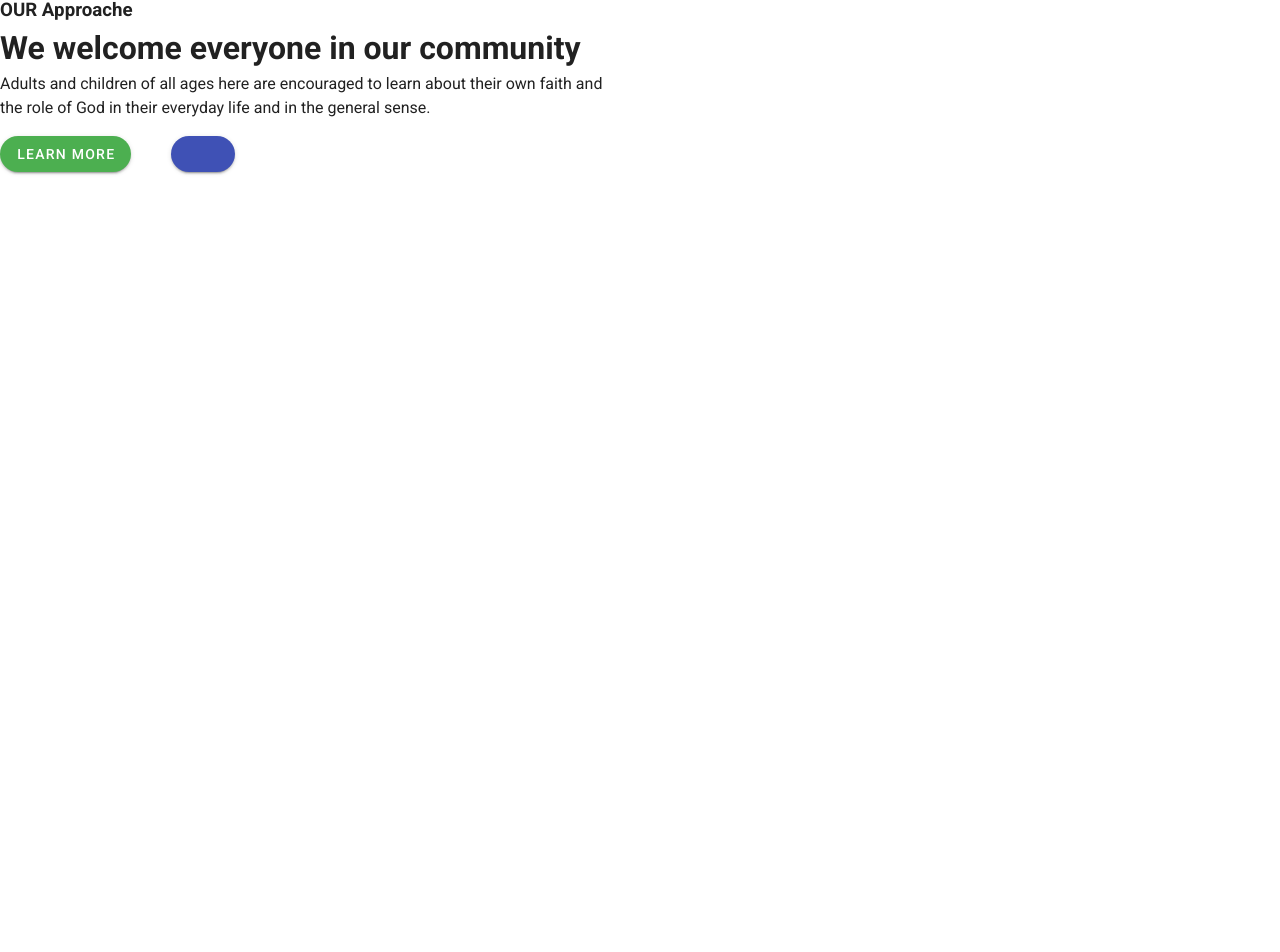
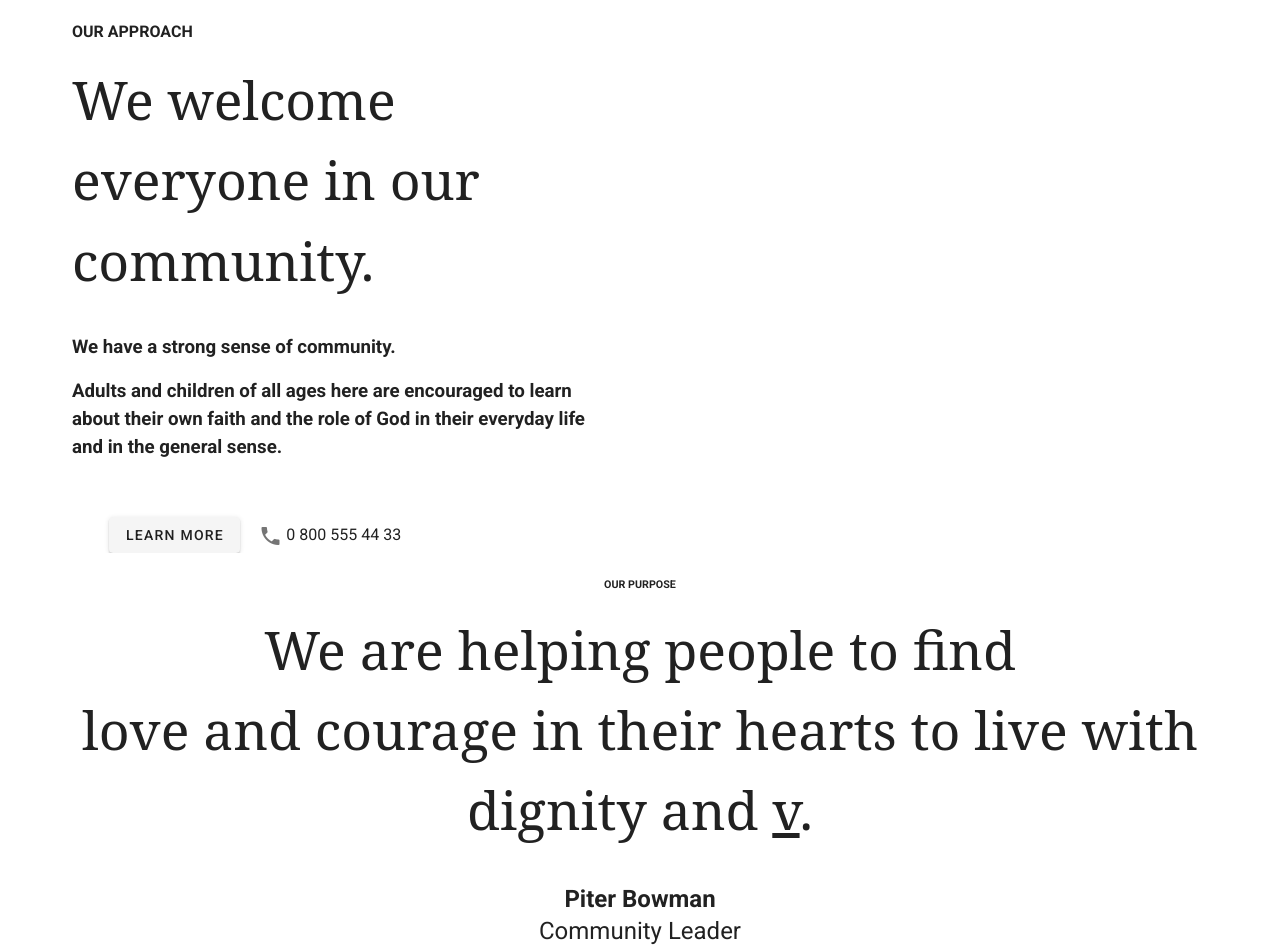
Before and after one commit to inteleopard/vue_project_chakra, a Vue app: page / in a window 1280 px wide. Shown: the part 1034-1986 px from the top of the page. Built offline with nearby package versions, Linux system fonts and the light colour scheme; a web font is replaced by a local one.

Commit message:
change AppOverview.vue

```diff
--- a/src/components/AppOverview.vue
+++ b/src/components/AppOverview.vue
@@ -4,25 +4,33 @@
   >
     <v-row>
       <v-col lg-6>
-        <h3 class="intro-text">OUR Approache</h3>
-        <h1 class="intro-text">We welcome everyone in our community</h1>
-        <p class="description-text">
-          Adults and children of all ages here are encouraged to learn about their own faith and the role of God in their everyday life and in the general sense.
-        </p>
-        <v-btn color="success mr-10" class="white--text" rounded
-        >Learn more</v-btn
+        <v-sheet
+            border="md"
+            class="pa-6 text-white mx-auto ms-lg-12"
         >
-        <v-btn color="indigo" class="white--text" rounded>
-          <v-icon mdi-phone></v-icon>
-        </v-btn>
+          <h4 class="mb-4">OUR APPROACH</h4>
+          <h1 class="mb-8 text-family">
+            We welcome everyone in our community.
+          </h1>
+          <h3 class="mb-4">We have a strong sense of community.</h3>
+          <h3 class="mb-8">
+            Adults and children of all ages here are encouraged to
+            learn about their own faith and the role of God in their
+            everyday life and in the general sense.
+          </h3>
+        </v-sheet>
+        <v-row justify="center" align="center">
+          <v-col class="col-lg-2 offset-lg-2">
+            <v-btn density="compact">LEARN MORE</v-btn>
+          </v-col>
+          <v-col class="col-lg-8">
+            <v-icon style="margin-left: 10%;"> mdi-phone </v-icon>
+            0 800 555 44 33
+          </v-col>
+        </v-row>
       </v-col>
       <v-col lg-6>
-        <v-img
-            :width="300"
-            aspect-ratio="16/9"
-            cover
-            src="https://cdn.vuetifyjs.com/images/parallax/material.jpg"
-        ></v-img>
+
       </v-col>
     </v-row>
   </v-container>
@@ -35,5 +43,9 @@ export default {
 </script>
 
 <style scoped>
-
+.text-family{
+  font-family: "Crimson Pro","serif" !important;
+  font-size: 3.35em !important;
+  font-weight: 400 !important;
+}
 </style>
--- a/src/components/AppPurpose.vue
+++ b/src/components/AppPurpose.vue
@@ -1,28 +1,56 @@
 <template>
-  <v-container
-      class="fill-height d-flex"
-      fluid
-      fill-height
-      align-center
-      justify-center
-  >
-    <v-card
-        class="transparent-card mx-auto"
-        max-width="800"
+  <v-responsive>
+    <v-sheet
+        border="md"
+        class="pa-6 text-white mx-auto"
+        max-width="1200"
     >
-      <v-card-title class="text-uppercase">Learning Bible</v-card-title>
-      <v-card-text class="pt-7">We Aim to Be Guided</v-card-text>
-      <v-card-text class="pt-12">by God's Word</v-card-text>
-    </v-card>
-  </v-container>
+      <h6 class="mb-4 text-center">OUR PURPOSE</h6>
+
+      <h1 class="mb-8 text-center text-family">
+        We are helping people to find
+        <br>
+        love and courage in their hearts to live with
+        <br>
+        dignity and <span class="text-decoration-underline">{{ letters }}</span>.
+      </h1>
+
+      <h5 class="text-h5 font-weight-bold text-center">Piter Bowman</h5>
+      <h5 class="text-h5 text-center">Community Leader</h5>
+    </v-sheet>
+  </v-responsive>
 </template>
 
 <script>
 export default {
-  name: "AppPurpose"
+  name: "AppPurpose",
+  data() {
+    return {
+      letters : {
+        myLetters : ''
+      }
+    }
+  },
+  mounted() {
+    const letters =['v', 'i', 'c', 't', 'o', 'r', 'y'];
+    let index = 0;
+    setInterval(() => {
+      if (index === letters.length) {
+          this.letters = '';
+          index = 0;
+      }
+      this.letters = this.letters + letters[index];
+      index++;
+    }, 200)
+  }
+
 }
 </script>
 
 <style scoped>
-
+  .text-family{
+    font-family: "Crimson Pro","serif" !important;
+    font-size: 3.35em !important;
+    font-weight: 400 !important;
+  }
 </style>
--- a/src/components/Section/SectionFooter.vue
+++ b/src/components/Section/SectionFooter.vue
@@ -3,7 +3,6 @@
     <v-col lg="12">
       <v-row justify="center">
         <v-col lg="4" class="text-center">
-          <v-toolbar-title>Fajar Corp</v-toolbar-title>
           <v-card-text>
             <v-btn
               v-for="icon in icons"
```
